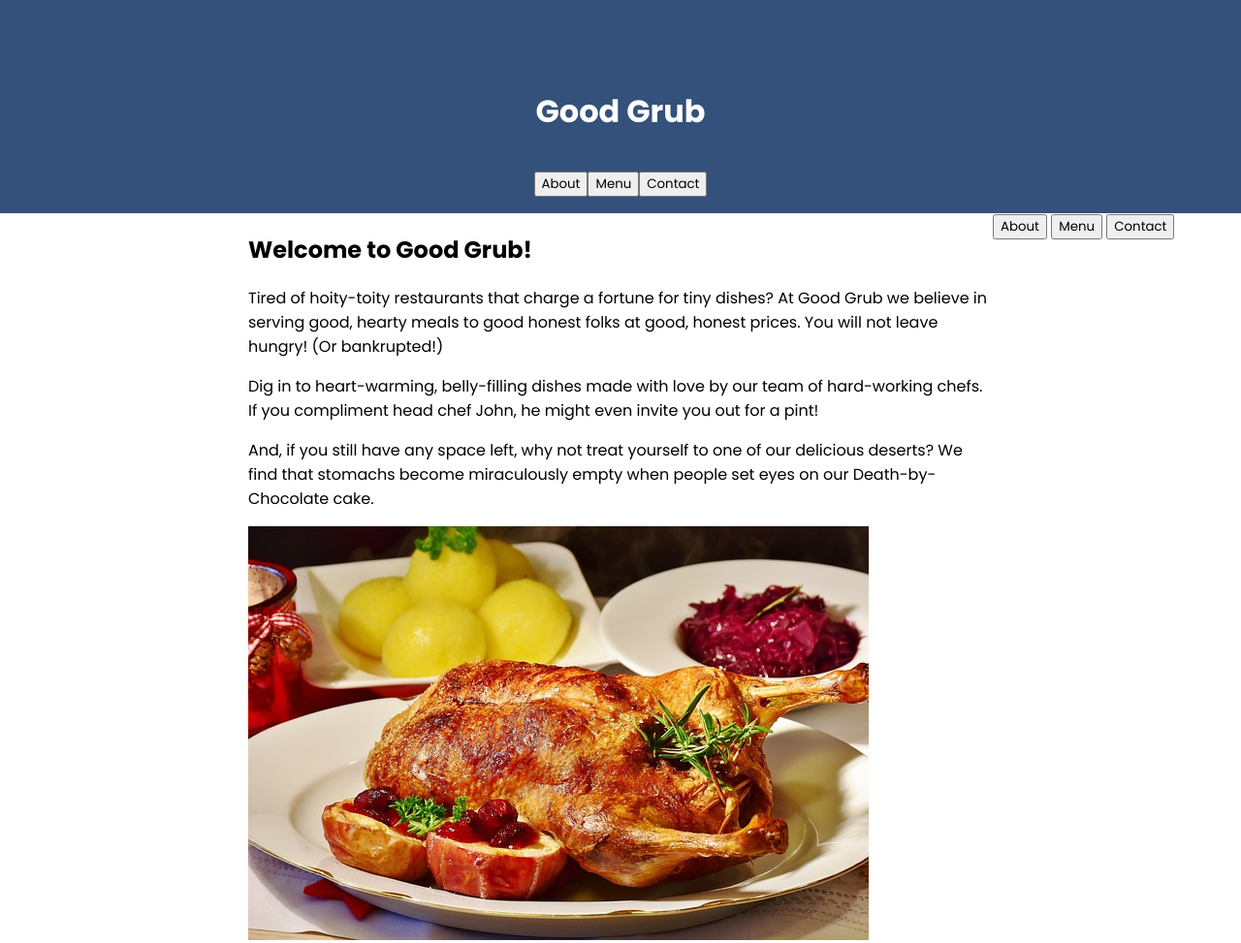
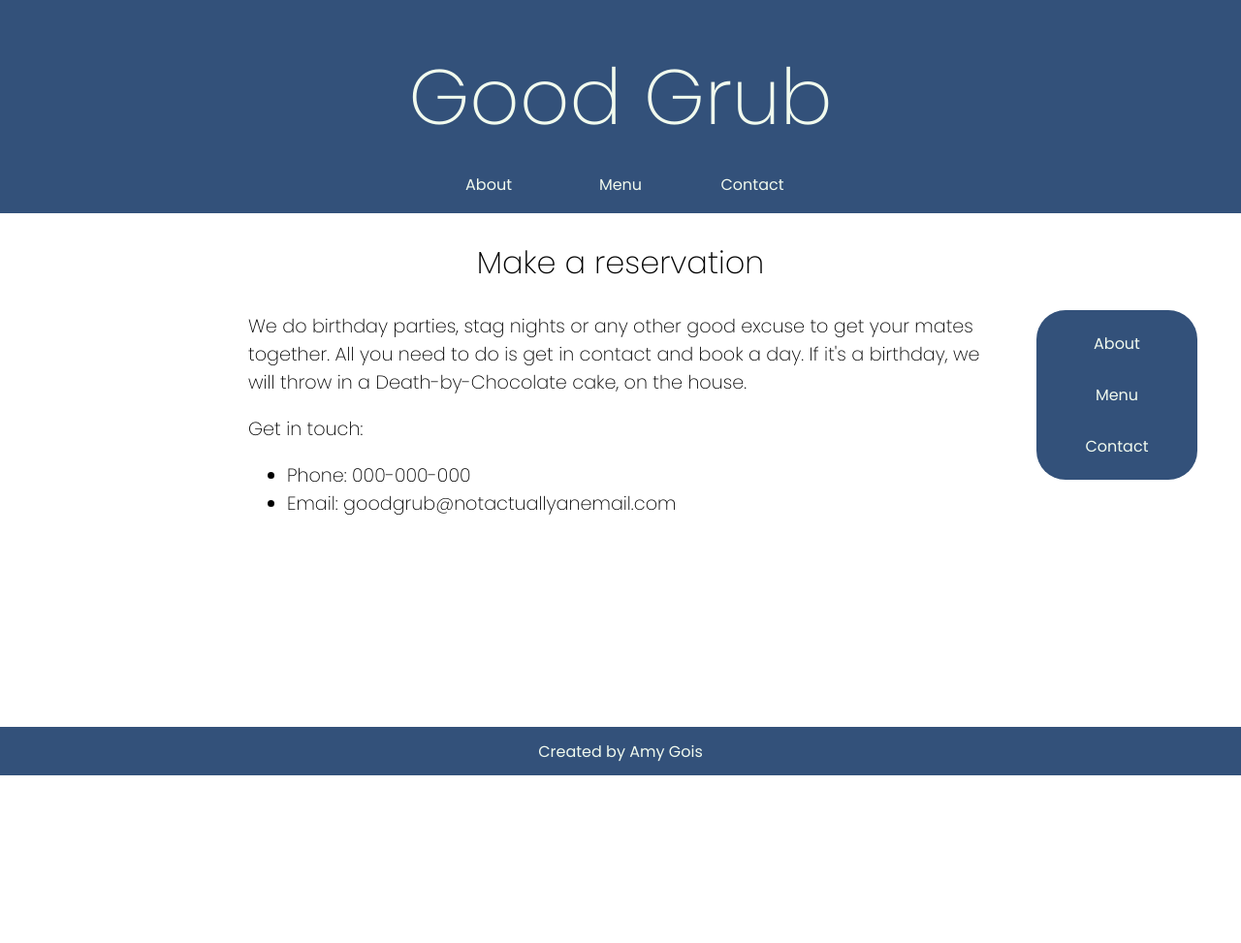
Before and after one commit to AmyGois/restaurant, a website: page dist/index.html in a window 1280 px wide. Shown: the top 973 px of the page at 97% size. After the commit the page ends 800 px from the top, so only its background shows below. Drawn offline with Linux system fonts and the light colour scheme.

Commit message:
Set other page styles

```diff
--- a/dist/index.html
+++ b/dist/index.html
@@ -7,7 +7,7 @@
     <link rel="preconnect" href="https://fonts.googleapis.com" />
     <link rel="preconnect" href="https://fonts.gstatic.com" crossorigin />
     <link
-      href="https://fonts.googleapis.com/css2?family=Poppins:ital,wght@0,100;0,400;0,700;1,100;1,400;1,700&display=swap"
+      href="https://fonts.googleapis.com/css2?family=Poppins:ital,wght@0,100;0,200;0,400;0,700;1,100;1,200;1,400;1,700&display=swap"
       rel="stylesheet"
     />
     <link rel="stylesheet" href="./style.css" />
@@ -19,16 +19,16 @@
         <h1>Good Grub</h1>
       </header>
       <nav>
-        <button>About</button>
-        <button>Menu</button>
-        <button>Contact</button>
+        <button class="button-tab-1">About</button>
+        <button class="button-tab-2">Menu</button>
+        <button class="button-tab-3">Contact</button>
       </nav>
       <main>
-        <div>
-          <h2>Welcome to Good Grub!</h2>
-        </div>
-        <div>
-          <div>
+        <!-- <h2>Welcome to Good Grub!</h2> -->
+        <!-- <h2>Menu</h2> -->
+        <h2>Make a reservation</h2>
+        <div class="main-content">
+          <!-- <div class="main-about-text">
             <p>
               Tired of hoity-toity restaurants that charge a fortune for tiny dishes? At Good Grub
               we believe in serving good, hearty meals to good honest folks at good, honest prices.
@@ -44,18 +44,78 @@
               deserts? We find that stomachs become miraculously empty when people set eyes on our
               Death-by-Chocolate cake.
             </p>
+            <p>
+              Wash it all down with a big old mug of your favourite drink (tea, coffee, beer or
+              juice). All for a price that will put a smile on your face.
+            </p>
           </div>
-          <div>
+          <div class="main-about-images">
             <img src="../media/duck.jpg" alt="roast chicken with potatoes and vegetables" />
             <img src="../media/cake.jpg" alt="chocolate cake" />
+          </div> -->
+          <!-- <div class="main-menu-type">
+            <h3>Starters</h3>
+          </div>
+          <div class="main-menu-dishes">
+            <ul>
+              <li>Buttered toast</li>
+              <li>Garlic bread</li>
+              <li>Tomato soup</li>
+            </ul>
+          </div>
+          <div class="main-menu-type">
+            <h3>Mains</h3>
+          </div>
+          <div class="main-menu-dishes">
+            <ul>
+              <li>Beef pie with chips</li>
+              <li>Roast chicken with roast potatoes & vegetables</li>
+              <li>
+                Frie up (fried sausages, tomatoes, egg, toast, baked beans & Yorkshire puddings)
+              </li>
+            </ul>
+          </div>
+          <div class="main-menu-type">
+            <h3>Desserts</h3>
+          </div>
+          <div class="main-menu-dishes">
+            <ul>
+              <li>Death-by-Chocolate cake</li>
+              <li>Roasted apples</li>
+              <li>Lemon merengue pie</li>
+            </ul>
+          </div>
+          <div class="main-menu-type">
+            <h3>Drinks</h3>
+          </div>
+          <div class="main-menu-dishes">
+            <ul>
+              <li>Tea (black, of course)</li>
+              <li>Coffee</li>
+              <li>Beer</li>
+              <li>Orange juice</li>
+              <li>Lemonade</li>
+            </ul>
+          </div> -->
+          <div class="main-contact">
+            <p>
+              We do birthday parties, stag nights or any other good excuse to get your mates
+              together. All you need to do is get in contact and book a day. If it's a birthday, we
+              will throw in a Death-by-Chocolate cake, on the house.
+            </p>
+            <p>Get in touch:</p>
+            <ul>
+              <li>Phone: 000-000-000</li>
+              <li>Email: goodgrub@notactuallyanemail.com</li>
+            </ul>
           </div>
         </div>
       </main>
       <aside>
         <div>
-          <button>About</button>
-          <button>Menu</button>
-          <button>Contact</button>
+          <button class="button-tab-1">About</button>
+          <button class="button-tab-2">Menu</button>
+          <button class="button-tab-3">Contact</button>
         </div>
       </aside>
       <footer>
--- a/dist/style.css
+++ b/dist/style.css
@@ -1,6 +1,7 @@
+/* Main colours and typography */
 :root {
   --hero-colour-1: #33517a;
-  --hero-colour-2: #e63946;
+  /* --hero-colour-2: #e63946; */
   --secondary-colour-1: #a8dadc;
   --secondary-colour-2: #f1faee;
 }
@@ -30,7 +31,7 @@ footer {
   display: flex;
   justify-content: center;
   background-color: var(--hero-colour-1);
-  color: #fff;
+  color: var(--secondary-colour-2);
 }
 
 nav,
@@ -38,14 +39,133 @@ footer {
   align-items: center;
 }
 
+/* Header, nav and aside */
 header {
   align-items: end;
+  position: sticky;
+  top: 0;
 }
 
+h1 {
+  font-size: 5rem;
+  font-weight: 200;
+  margin: 0;
+}
+
+nav {
+  display: flex;
+  gap: 16px;
+}
+
+aside {
+  grid-column: 3 / 4;
+  display: flex;
+  flex-direction: column;
+  align-items: center;
+  padding: 16px;
+}
+
+aside div {
+  background-color: var(--hero-colour-1);
+  display: flex;
+  flex-direction: column;
+  align-items: center;
+  padding: 16px;
+  gap: 16px;
+  width: 60%;
+  border-radius: 30px;
+  position: sticky;
+  top: 40%;
+}
+
+/* Buttons */
+button {
+  width: 120px;
+  padding: 6px;
+  border-radius: 20px;
+  border: none;
+  background: none;
+  font-size: 1rem;
+  font-weight: 400;
+  color: var(--secondary-colour-2);
+}
+
+button:hover {
+  background-color: var(--secondary-colour-2);
+  color: #000;
+}
+
+button:active {
+  border: 1px solid var(--secondary-colour-2);
+}
+
+/* Set this class with javascript when the button is clicked */
+.active-tab {
+  background-color: var(--secondary-colour-1);
+  color: #000;
+}
+
+/* Main */
 main {
   grid-column: 2 / 3;
 }
 
-aside {
+h2 {
+  font-weight: 200;
+  font-size: 2rem;
+  margin-bottom: 0.5rem;
+  text-align: center;
+}
+
+.main-content,
+.main-content {
+  display: grid;
+  grid-template-columns: 1fr 1fr 1fr;
+  gap: 16px;
+}
+
+.main-about-text p,
+.main-menu-dishes li,
+.main-contact {
+  font-size: 1.2rem;
+  font-weight: 200;
+}
+
+/* Main - 'about' tab */
+.main-about-text {
+  grid-column: 1 / 3;
+}
+
+.main-about-images {
+  padding: 16px 0;
   grid-column: 3 / 4;
+  display: flex;
+  flex-direction: column;
+  justify-content: space-around;
 }
+
+.main-about-images img {
+  max-width: 100%;
+  border-radius: 20px;
+}
+
+/* Main - 'menu' tab */
+.main-menu-type {
+  grid-column: 1 / 2;
+  justify-self: end;
+  align-self: center;
+}
+
+h3 {
+  font-weight: 100;
+  font-size: 1.6rem;
+}
+
+.main-menu-dishes {
+  grid-column: 2 / 4;
+}
+
+/* Main - 'contact' tab */
+.main-contact {
+  grid-column: 1 / 4;
+}
```
